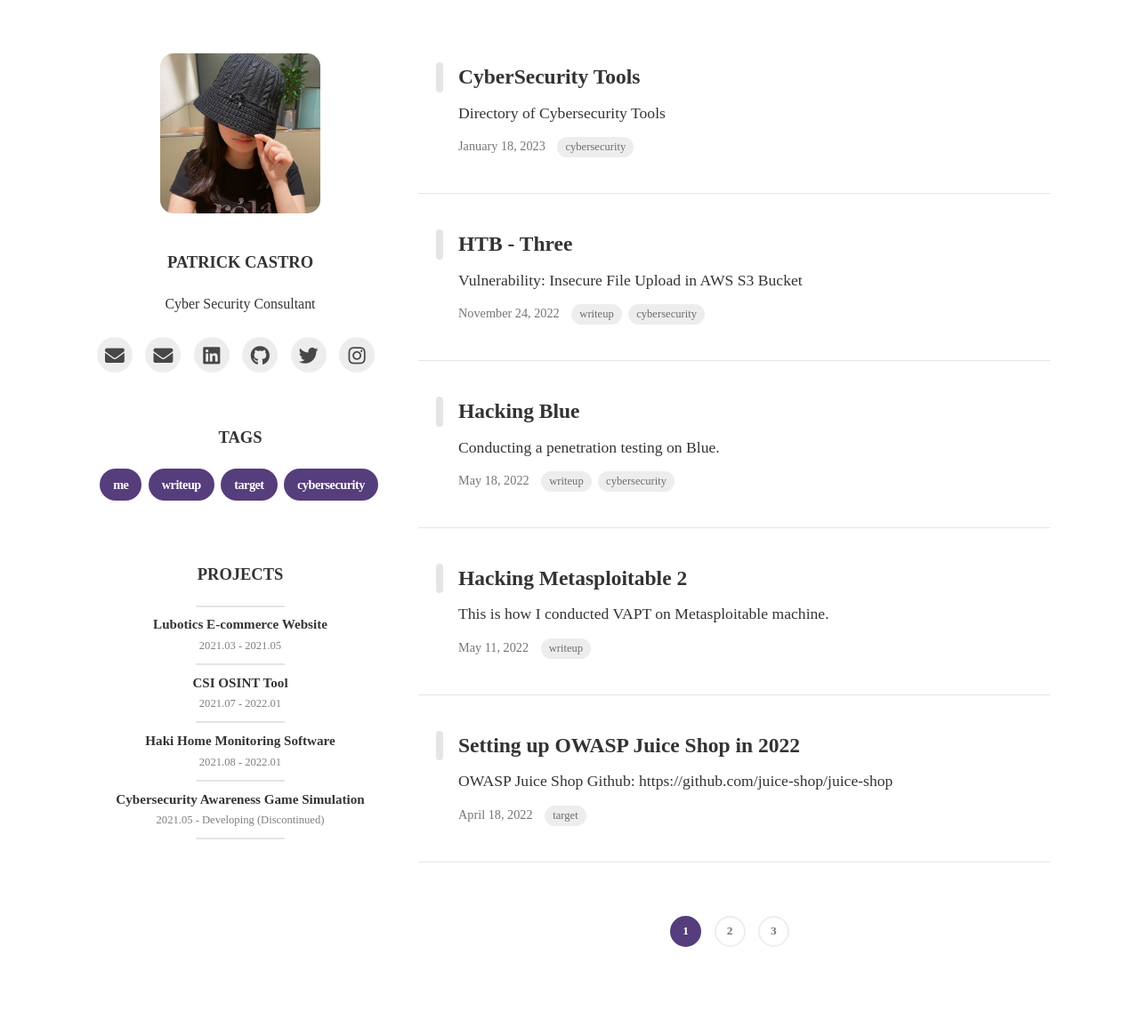
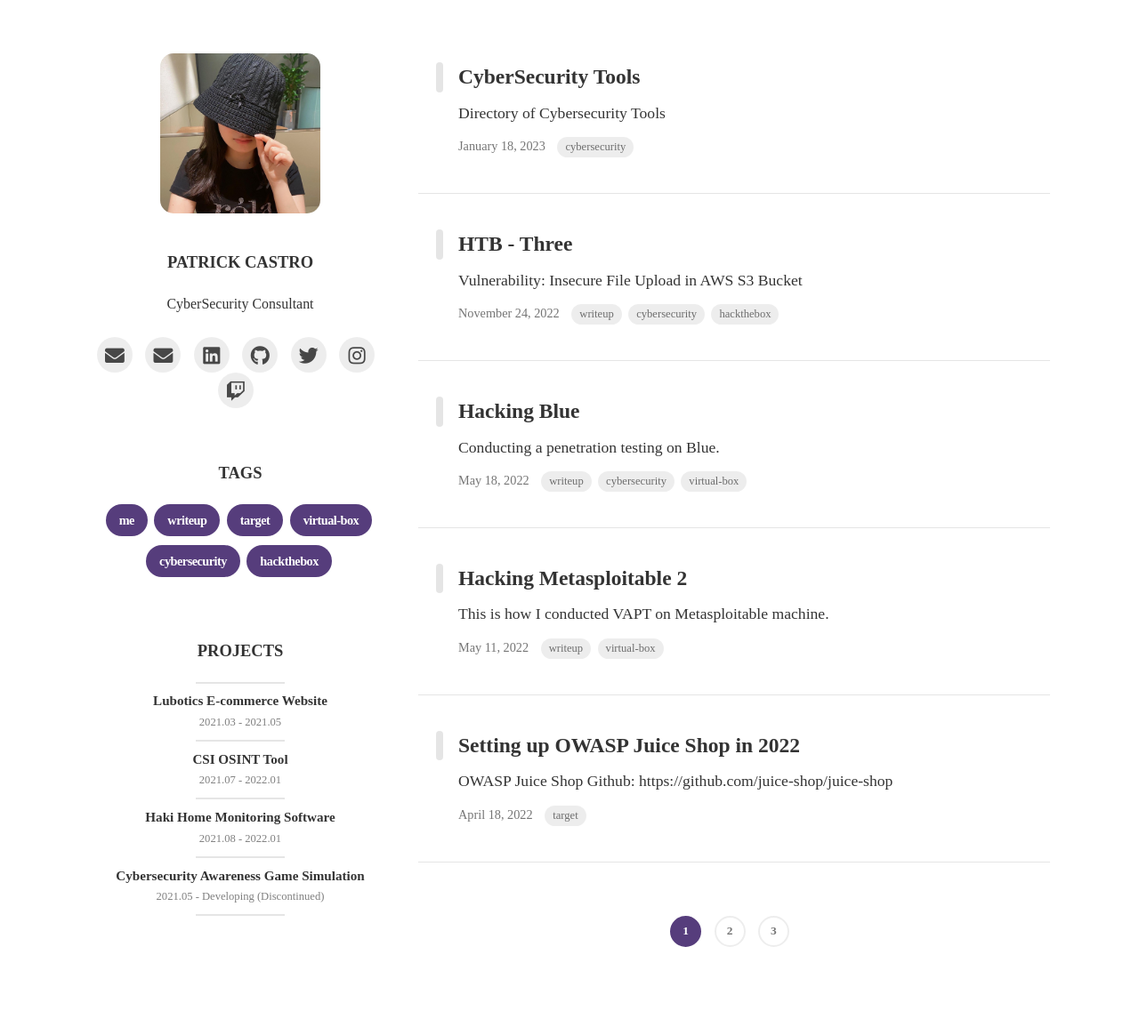
Before and after one commit to ptrckstuns/ptrckstuns.github.io, a Jekyll site: the page built from index.html, in a window 1280 px wide. Shown: the whole page at 89% size. Built offline with Jekyll 4.4.1, drawn with Linux system fonts in a browser that asks for light colours; nearby versions of some CDN libraries; some web fonts are replaced; the list of posts is cut into pages by our own code.

Commit message:
Some Changes
- Selectable text
- New icons and links
- New tags

```diff
--- a/_config.yml
+++ b/_config.yml
@@ -12,7 +12,7 @@ theme_settings :
   profile :
     image : assets/img/rei.jpg
     username : Patrick Castro
-    description : Cyber Security Consultant
+    description : CyberSecurity Consultant
     experience :
       - start : 2022-08-01
         end : Present
@@ -29,8 +29,8 @@ theme_settings :
         value : 75  # Percent value
     certifications:
       - cert : eJPT - eLearnSecurity Junior Penetration Tester
-      - cert : C)PTE - Certified Penetration Testing Engineer
-      - cert : C)SA1 - Certified Security Awareness 1
+      - cert : C)PTE - Mile2 Certified Penetration Testing Engineer
+      - cert : C)SA1 - Mile2 Certified Security Awareness 1
 
   # Icons
   icons :
@@ -45,6 +45,7 @@ theme_settings :
     youtube:
     facebook:
     instagram: patrickcastro__
+    twitch: ptrckstunsx
 
   # Disqus
   disqus_shortname : ptrckstuns
--- a/_includes/icons.html
+++ b/_includes/icons.html
@@ -86,3 +86,11 @@
   </a>
 </li>
 {% endif %}
+
+{% if icons.twitch %}
+<li>
+  <a href="https://www.twitch.tv/{{ icons.instagram }}">
+    <i class="fab fa-twitch"></i>
+  </a>
+</li>
+{% endif %}
--- a/_posts/2022-05-11-metasploitable-2.md
+++ b/_posts/2022-05-11-metasploitable-2.md
@@ -3,7 +3,7 @@ layout: post
 title:  Hacking Metasploitable 2
 subtitle: Conducting a penetration testing on Metasploitable 2.
 date:   2022-05-11
-tags: [writeup]
+tags: [writeup, virtual-box]
 author: Patrick Castro
 comments: True
 ---
--- a/_posts/2022-05-18-blue.md
+++ b/_posts/2022-05-18-blue.md
@@ -3,7 +3,7 @@ layout: post
 title:  Hacking Blue
 subtitle: Conducting a penetration testing on Blue.
 date:   2022-05-18
-tags: [writeup, cybersecurity]
+tags: [writeup, cybersecurity, virtual-box]
 author: Patrick Castro
 comments: True
 ---
--- a/_posts/2022-11-24-htb-three.md
+++ b/_posts/2022-11-24-htb-three.md
@@ -3,7 +3,7 @@ layout: post
 title:  HTB - Three
 subtitle: Pwning Three
 date:   2022-11-24
-tags: [writeup, cybersecurity]
+tags: [writeup, cybersecurity, hackthebox]
 author: Patrick Castro
 comments: True
 ---
--- a/_sass/base/_global.scss
+++ b/_sass/base/_global.scss
@@ -4,7 +4,7 @@
 	box-sizing: border-box;
 }
 html, body{height:100%;}
-body{-webkit-user-select:none;-webkit-touch-callout:none;-webkit-tap-highlight-color:rgba(0,0,0,0)}
+body{-webkit-user-select:text;-webkit-touch-callout:none;-webkit-tap-highlight-color:rgba(0,0,0,0)}
 
 html, body, div, span, applet, object, iframe,
 h1, h2, h3, h4, h5, h6, p, blockquote, pre,
```
